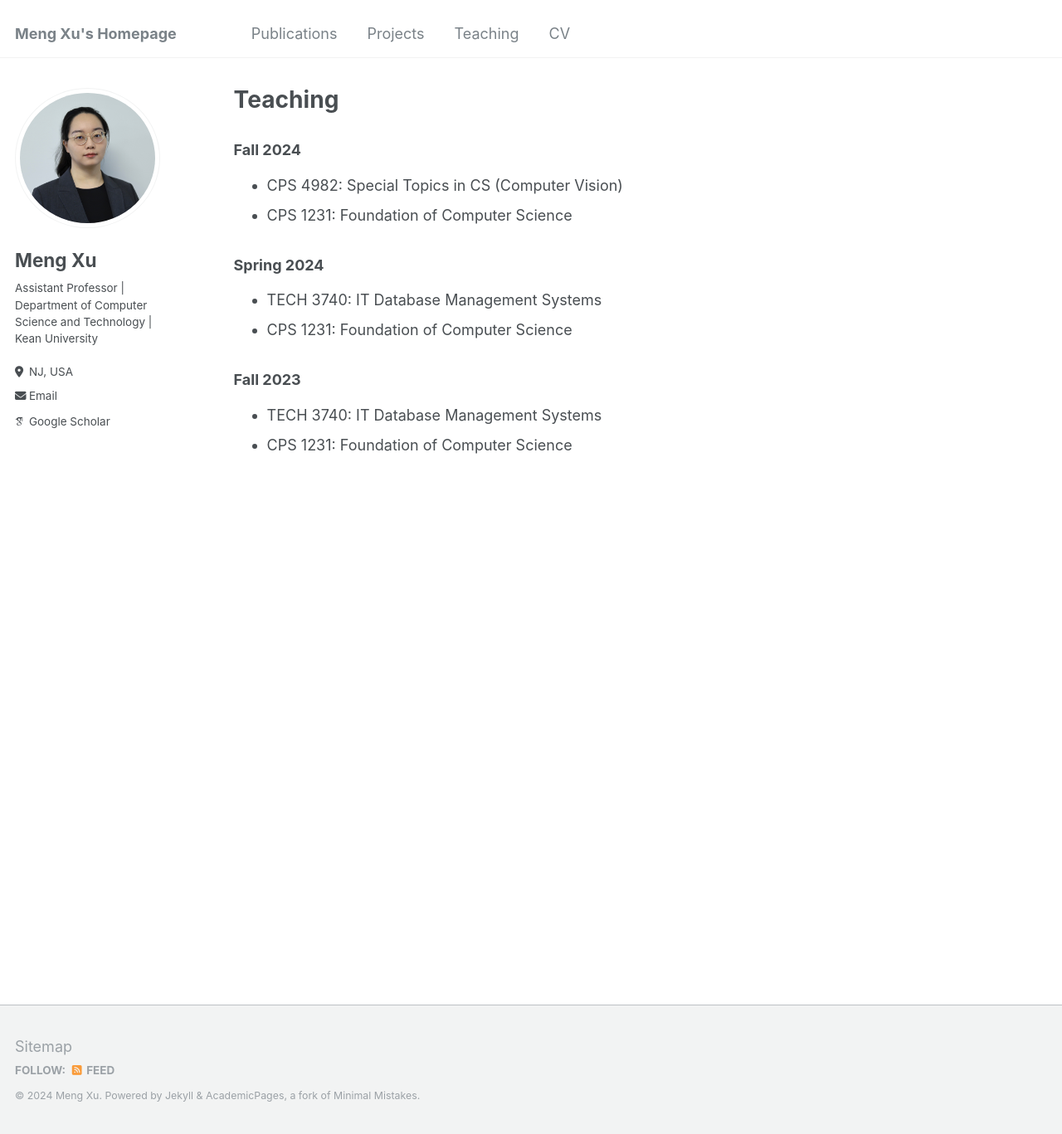
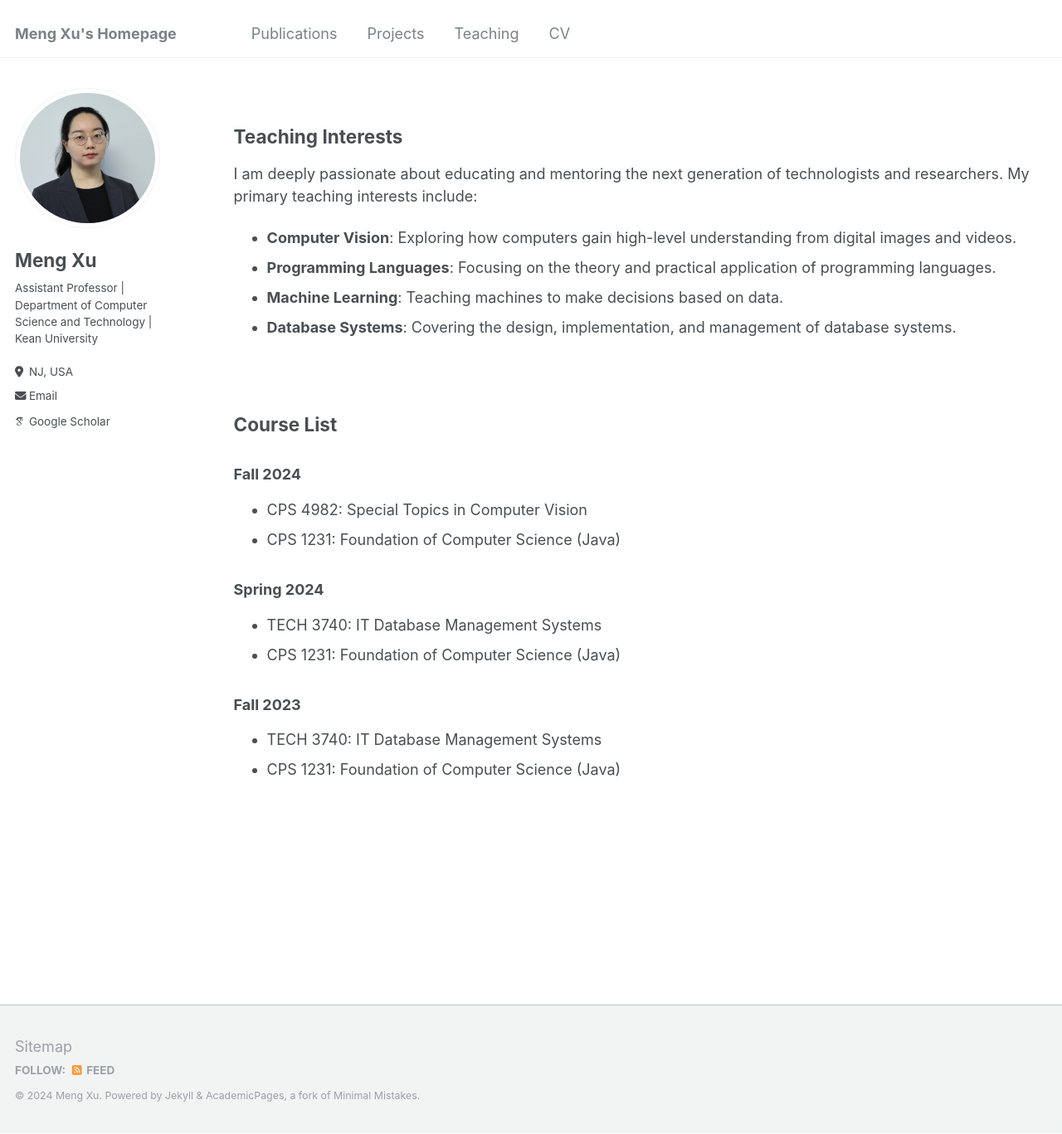
Before and after one commit to MengXu0201/mengxu0201.github.io, a Jekyll site: the page built from _pages/teaching.md, in a window 1280 px wide and 1367 px high. Shown: the whole window at 83% size. Built offline with Jekyll 4.4.1, drawn with Linux system fonts in a browser that asks for light colours; some web fonts are replaced.

Commit message:
updated details

```diff
--- a/_pages/teaching.md
+++ b/_pages/teaching.md
@@ -9,14 +9,29 @@ redirect_from:
 
 {% include base_path %}
 
+
+
+## Teaching Interests
+
+I am deeply passionate about educating and mentoring the next generation of technologists and researchers. My primary teaching interests include:
+
+- **Computer Vision**: Exploring how computers gain high-level understanding from digital images and videos.
+- **Programming Languages**: Focusing on the theory and practical application of programming languages.
+- **Machine Learning**: Teaching machines to make decisions based on data.
+- **Database Systems**: Covering the design, implementation, and management of database systems.
+
+<br>
+
+## Course List
+
 ### Fall 2024
-* CPS 4982: Special Topics in CS (Computer Vision)
-* CPS 1231: Foundation of Computer Science
+* CPS 4982: Special Topics in Computer Vision
+* CPS 1231: Foundation of Computer Science (Java)
 
 ### Spring 2024
 * TECH 3740: IT Database Management Systems
-* CPS 1231: Foundation of Computer Science
+* CPS 1231: Foundation of Computer Science (Java)
 
 ### Fall 2023
 * TECH 3740: IT Database Management Systems
-* CPS 1231: Foundation of Computer Science
+* CPS 1231: Foundation of Computer Science (Java)
```
Also changed, not shown: other parts of _pages/teaching.md (+1 -1 lines), _pages/about.md (+1 -1 lines), _pages/cv.md (+14 -9 lines), _pages/projects.md (+1 -5 lines).
